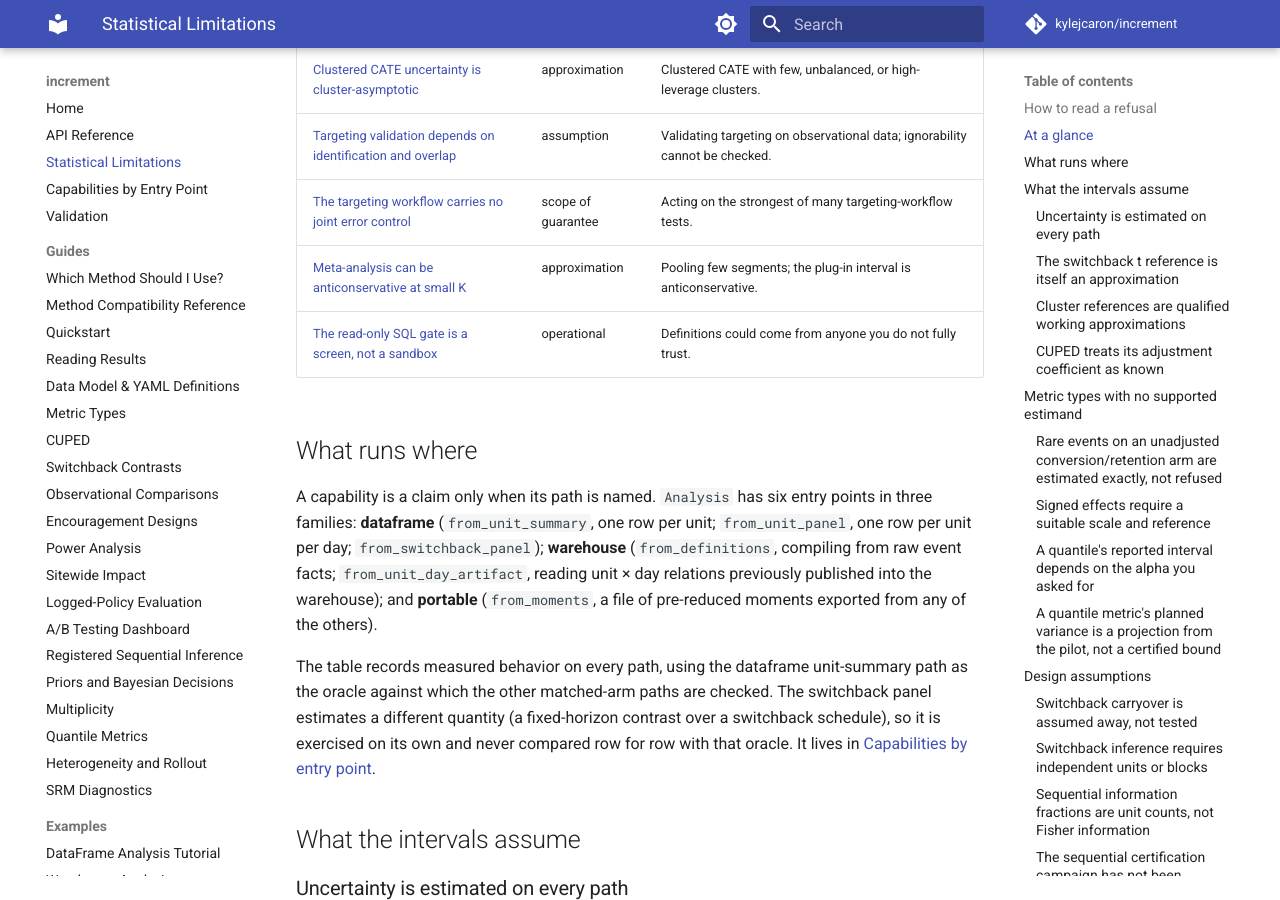
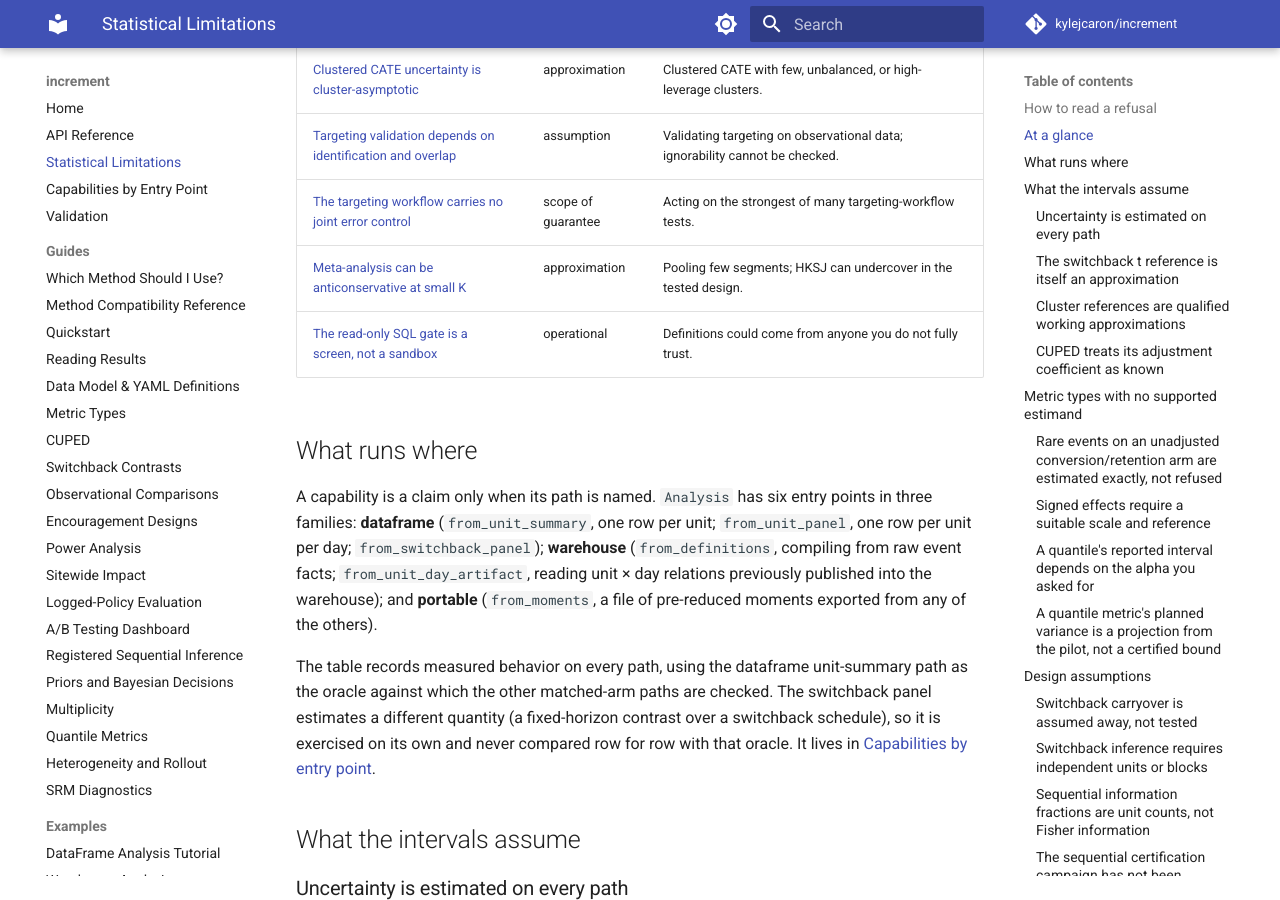
Before and after one commit to kylejcaron/increment, an MkDocs documentation site: the page built from docs/limitations.md, in a window 1280 px wide and 900 px high, scrolled down 2989 px. Built offline with MkDocs 1.6.1 and Material for MkDocs 9.7.7, drawn with Linux system fonts in a browser that asks for light colours; comment, search, counter and statistics services are not loaded.

Commit message:
docs: summarize the HKSJ small-K limitation in the at-a-glance table
(cherry picked from commit 480fb0f8795c36c1ae550805c6b15776565836d6)

```diff
--- a/docs/limitations.md
+++ b/docs/limitations.md
@@ -70,7 +70,7 @@ One row per entry on this page. Rows carry no numbers or codes; the entry is aut
 | [Clustered CATE uncertainty is cluster-asymptotic](#clustered-cate-uncertainty-is-cluster-asymptotic) | approximation | Clustered CATE with few, unbalanced, or high-leverage clusters. |
 | [Targeting validation depends on identification and overlap](#targeting-validation-depends-on-identification-and-overlap) | assumption | Validating targeting on observational data; ignorability cannot be checked. |
 | [The targeting workflow carries no joint error control](#the-targeting-workflow-carries-no-joint-error-control) | scope of guarantee | Acting on the strongest of many targeting-workflow tests. |
-| [Meta-analysis can be anticonservative at small K](#meta-analysis-can-be-anticonservative-at-small-k) | approximation | Pooling few segments; the plug-in interval is anticonservative. |
+| [Meta-analysis can be anticonservative at small K](#meta-analysis-can-be-anticonservative-at-small-k) | approximation | Pooling few segments; HKSJ can undercover in the tested design. |
 | [The read-only SQL gate is a screen, not a sandbox](#the-read-only-sql-gate-is-a-screen-not-a-sandbox) | operational | Definitions could come from anyone you do not fully trust. |
 
 ## What runs where
```
